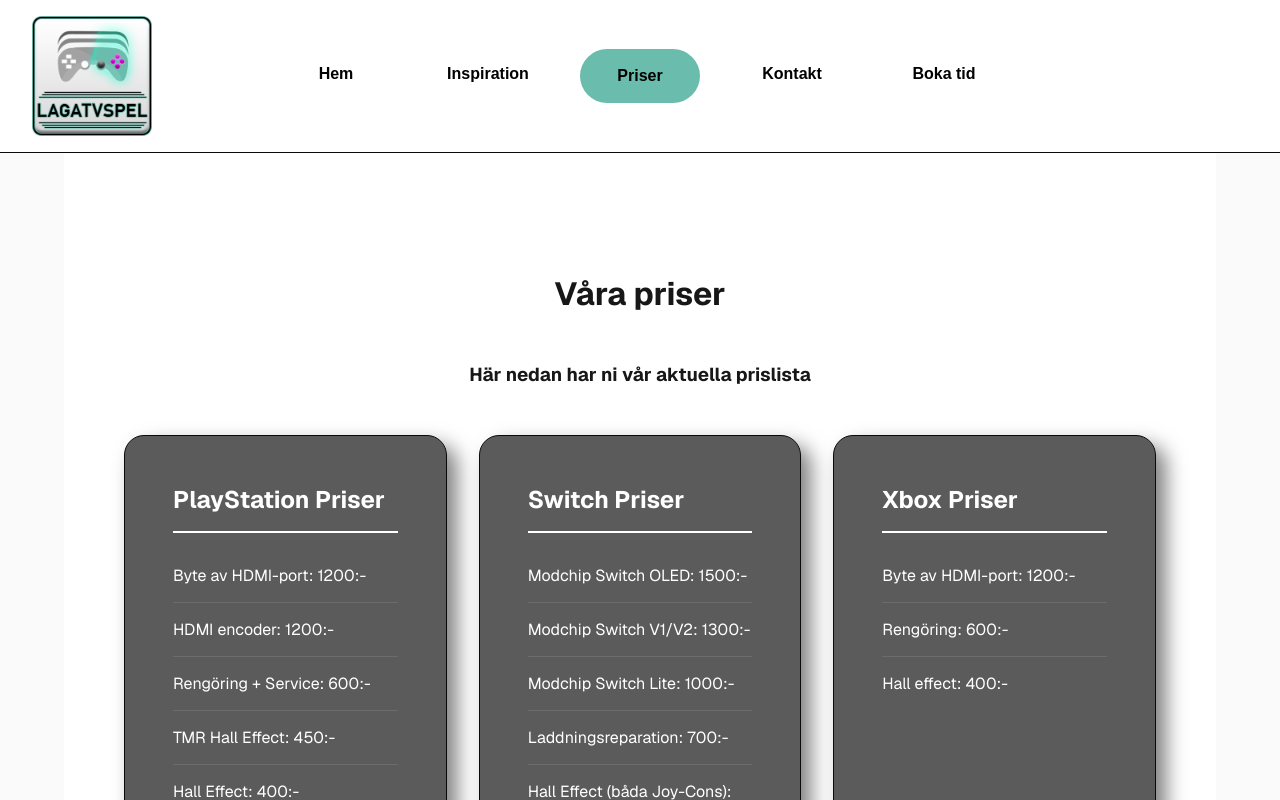
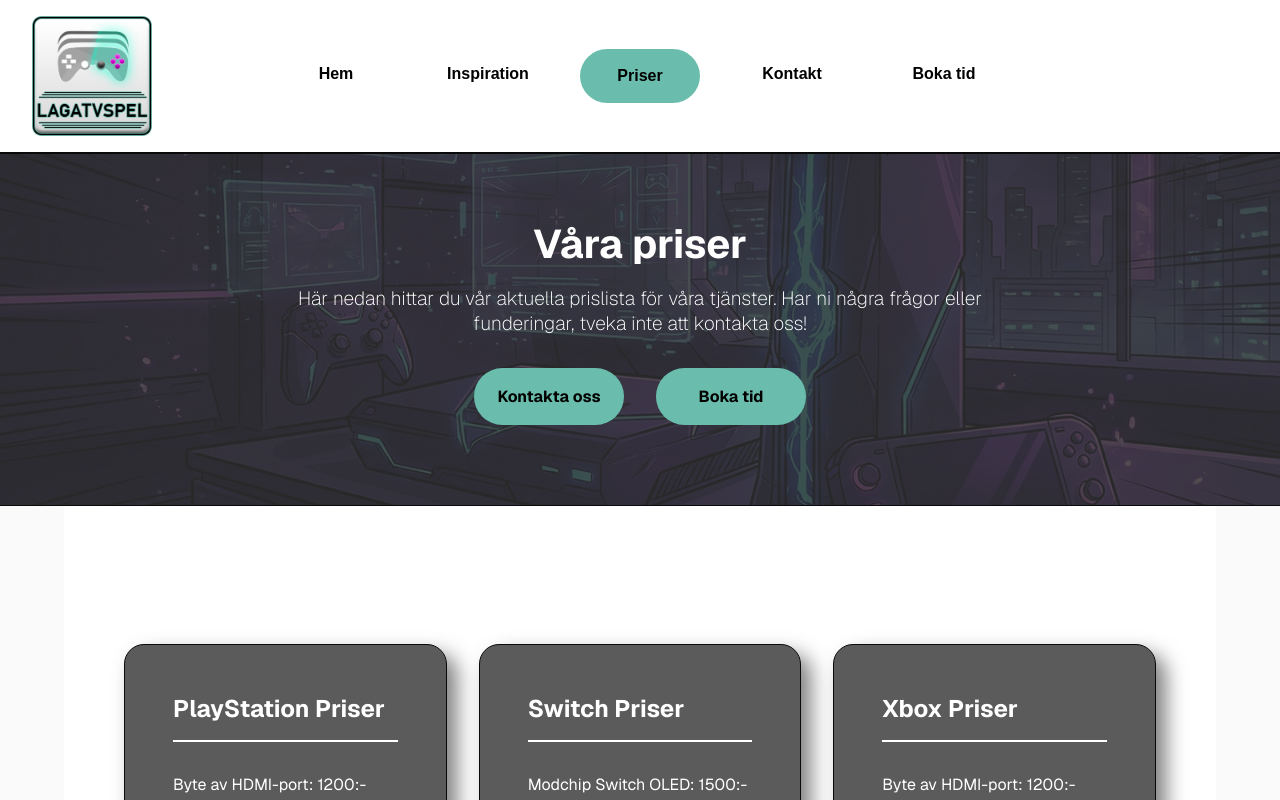
Before and after one commit to RobTrb/ex-lagatvspel, a Next.js app: page /priser in a window 1280 px wide. Shown: the top 800 px of the page. Built offline with nearby package versions, Linux system fonts and the light colour scheme.

Commit message:
added banner to priser

```diff
--- a/src/app/priser/page.tsx
+++ b/src/app/priser/page.tsx
@@ -4,13 +4,13 @@
 import SwPriser from "@/components/priser/SwPriser";
 import XboxPriser from "@/components/priser/XboxPriser";
 import BookingBoxHome from "@/components/home/BookingBoxHome";
+import Banner from "@/components/priser/PriserBanner";
 
 export default function Priser() {
   return (
     <div className={styles.page}>
+      <Banner />
       <main className={styles.main}>
-        <h1 className={priserStyles.priserH1}>Våra priser</h1>
-        <h3>Här nedan har ni vår aktuella prislista</h3>
         <div className={priserStyles.priserContainer}>
           <PsPriser />
           <SwPriser />
--- /dev/null
+++ b/src/components/priser/PriserBanner.tsx
@@ -0,0 +1,32 @@
+import styles from "@/styles/priser/priserBanner.module.css";
+
+export default function PriserBanner() {
+  return (
+    <div className={styles.container}>
+      <div className={styles.bannerContainer}>
+        <img
+          src="/img/Banner-large.webp"
+          alt="LagaTVSpel banner consoles"
+          className={styles.banner}
+        />
+        <div className={styles.infoBoxOverlay}>
+          <div className={styles.infoBoxRowItem}>
+            <h1>Våra priser</h1>
+            <p>
+              Här nedan hittar du vår aktuella prislista för våra tjänster. Har
+              ni några frågor eller funderingar, tveka inte att kontakta oss!
+            </p>
+            <div className={styles.buttonContainer}>
+              <a href="/kontakt" className={styles.buttonLink}>
+                Kontakta oss
+              </a>
+              <a href="/boka" className={styles.buttonLink}>
+                Boka tid
+              </a>
+            </div>
+          </div>
+        </div>
+      </div>
+    </div>
+  );
+}
--- a/src/styles/layout.module.css
+++ b/src/styles/layout.module.css
@@ -21,7 +21,7 @@
   align-items: center;
   justify-content: space-between;
   background-color: var(--foreground);
-  padding: 120px 60px;
+  padding: 90px 60px;
   padding-bottom: 0px;
 }
 
--- a/src/styles/priser/priser.module.css
+++ b/src/styles/priser/priser.module.css
@@ -26,6 +26,7 @@
   justify-content: center;
   box-sizing: border-box;
   margin: 1rem;
+  margin-bottom: 3rem;
 }
 
 .buttonLink:hover {
--- /dev/null
+++ b/src/styles/priser/priserBanner.module.css
@@ -0,0 +1,121 @@
+.container {
+  width: 100%;
+  color: white;
+}
+
+.bannerContainer {
+  position: relative;
+  width: 100%;
+  border-bottom: 1px solid var(--border);
+  border-top: 1px solid var(--border);
+  display: flex;
+  align-items: center;
+  overflow: hidden;
+}
+
+.banner {
+  position: absolute;
+  top: 0;
+  left: 0;
+  width: 100%;
+  height: 100%;
+  object-fit: cover;
+  z-index: 0;
+  display: block;
+}
+
+.bannerContainer::after {
+  content: "";
+  position: absolute;
+  inset: 0;
+  background-color: color-mix(in srgb, #333, transparent 20%);
+  z-index: 1;
+  pointer-events: none;
+}
+
+.infoBoxOverlay {
+  position: relative;
+  z-index: 2;
+  width: 100%;
+  display: flex;
+  flex-direction: column;
+  justify-content: center;
+  padding: 3rem 2rem;
+  gap: 2rem;
+}
+
+.infoBoxRowItem {
+  max-width: 60%;
+  margin-left: auto;
+  margin-right: auto;;
+  display: flex;
+  flex-direction: column;
+  gap: 1rem;
+  align-items: center;
+  justify-content: center;
+  text-align: center;
+  margin-top: 1rem;
+  margin-bottom: 1rem;
+}
+
+.infoBoxRowItem h1 {
+  font-size: 2.5rem;
+}
+
+.infoBoxRowItem p {
+  font-size: 1.2rem;
+  font-weight: 200;
+}
+
+.buttonContainer {
+  display: flex;
+  flex-direction: row;
+}
+
+.buttonLink {
+  text-decoration: none;
+  color: black;
+  font-weight: 700;
+  transition:
+    color 0.3s,
+    border-color 0.3s;
+  padding: 1rem;
+  background-color: #6abdad;
+  border: solid 2px transparent;
+  border-radius: 50px;
+  width: 150px;
+  display: flex;
+  align-items: center;
+  justify-content: center;
+  box-sizing: border-box;
+  margin: 1rem;
+  align-self: center;
+}
+
+.buttonLink:hover {
+  color: #a400a2;
+  border-color: #a400a2;
+}
+
+@media (max-width: 600px) {
+  .infoBoxRowItem {
+    max-width: 100%;
+  }
+
+  .infoboxRow img {
+    width: 20%;
+    height: auto;
+    align-self: center;
+  }
+
+  .infoBoxOverlay {
+    padding: 2rem 1rem;
+  }
+
+  .buttonLink {
+    padding: 1.5rem;
+    width: 200px;
+    font-size: 1rem;
+    margin-top: 1rem;
+  }
+}
```
